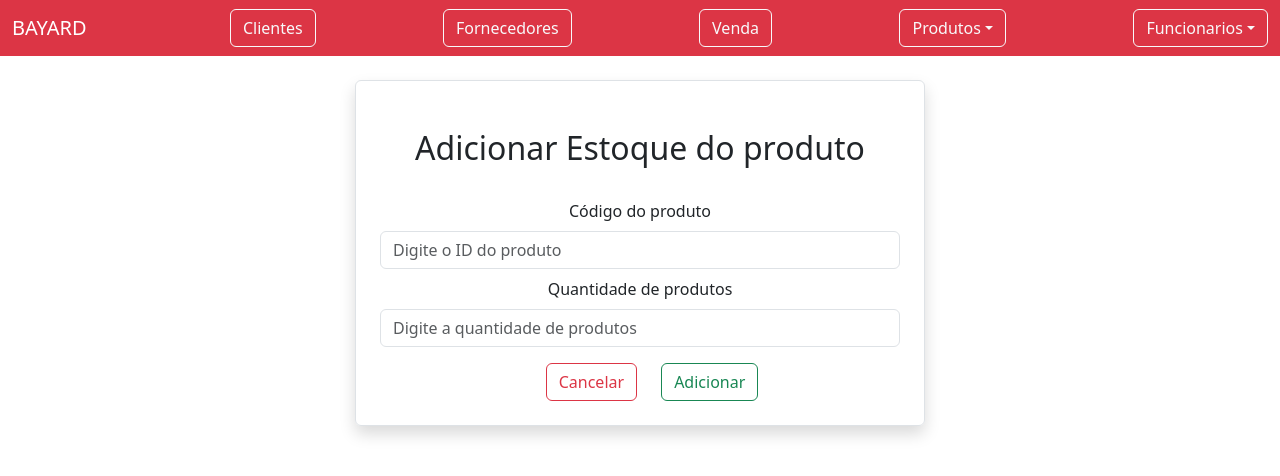
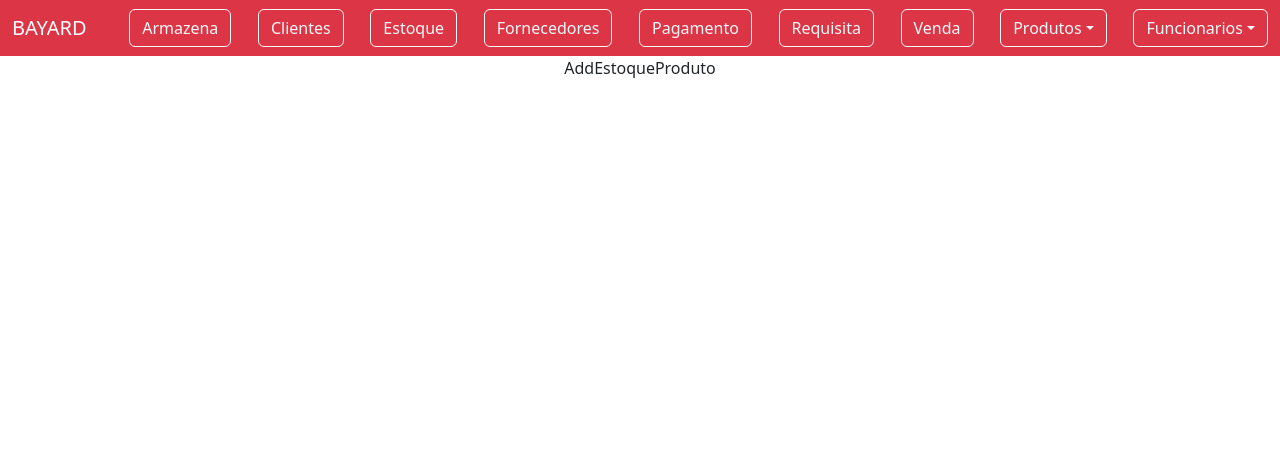
Before and after one commit to Breno-Lira/Projeto-BD-Bayard-Front, a React (Create React App) app: page /addestoqueProduto in a window 1280 px wide. Shown: the top 476 px of the page. Built offline with nearby package versions, Linux system fonts and the light colour scheme.

Commit message:
Alterando algumas coisas

```diff
--- a/src/App.js
+++ b/src/App.js
@@ -35,6 +35,10 @@ import EditPagamentos from './pagamentos/EditPagamentos';
 import EstoqueProduto from './pages/EstoqueProduto';
 import AddEstoqueProduto from './estoque_produto/AddEstoqueProduto';
 import EditEstoqueProduto from './estoque_produto/EditEstoqueProduto';
+import Armazena from './pages/Armazena';
+import AddArmazena from './produtos/AddArmazena';
+import Requisita from './pages/Requisita';
+import AddRequisita from './produtos/AddRequisita';
 
 function App() {
   return (
@@ -83,6 +87,12 @@ function App() {
           <Route exact path="/estoqueProduto" element={<EstoqueProduto />} />
           <Route exact path="/addestoqueProduto" element={<AddEstoqueProduto />} />
           <Route exact path="/editestoqueProduto/:id_estoque" element={<EditEstoqueProduto />} />
+
+          <Route exact path="/armazena" element={<Armazena />} />
+          <Route exact path="/addArmazena" element={<AddArmazena />} />
+
+          <Route exact path="/requisita" element={<Requisita />} />
+          <Route exact path="/addRequisita" element={<AddRequisita />} />
         </Routes>
 
 
--- a/src/estoque_produto/AddEstoqueProduto.js
+++ b/src/estoque_produto/AddEstoqueProduto.js
@@ -1,78 +1,7 @@
-import React, { useState } from 'react'
-import { Link, useNavigate } from 'react-router-dom'
-import axios from 'axios'
+import React from 'react'
 
-export default function addEstoqueProduto() {
-
-    const navigate = useNavigate()
-
-    const [estoqueProduto, setEstoqueProduto] = useState({
-        id_estoque: "",
-        codigo_produto: "",
-        quantidade_produtos: ""
-    })
-
-    const { id_estoque, codigo_produto, quantidade_produtos } = estoqueProduto
-
-    const onInputChange = (e) => {
-        setEstoqueProduto({ ...estoqueProduto, [e.target.name]: e.target.value })
-    }
-
-    const onCheckboxChange = (e) => {
-        setEstoqueProduto({ ...estoqueProduto, [e.target.name]: e.target.checked })
-    }
-
-    const onSubmit = async (e) => {
-        e.preventDefault();
-
-        const estoqueProdutoPayload = {
-            id_estoque: (estoqueProduto.id_estoque),
-            codigo_produto: (estoqueProduto.codigo_produto),
-            quantidade_produtos: (estoqueProduto.quantidade_produtos)
-        };
-
-        await axios.post("http://localhost:8080/estoque_produto/add", estoqueProdutoPayload);
-        navigate("/estoqueProduto");
-      };
-
-    return (
-        <div className='container'>
-            <div className='row'>
-                <div className='col-md-6 offset-md-3 border rounded p-4 mt-4 shadow'>
-                    <h2 className="text-center m-4">Adicionar Estoque do produto</h2>
-
-                    <form onSubmit={(e) => onSubmit(e)}>
-                        <div className='mb-3'>
-
-                            <label htmlFor='nota_fiscal' className='form-label mt-2'>Código do produto</label>
-                            <input
-                                type="text"
-                                className='form-control'
-                                name='codigo_produto'
-                                placeholder='Digite o ID do produto'
-                                value={codigo_produto}
-                                onChange={(e) => onInputChange(e)}
-                                required
-                            />
-
-                            <label htmlFor='quantidade_produtos' className='form-label mt-2'>Quantidade de produtos</label>
-                            <input
-                                type="text"
-                                className='form-control'
-                                name='quantidade_produtos'
-                                placeholder='Digite a quantidade de produtos'
-                                value={quantidade_produtos}
-                                onChange={(e) => onInputChange(e)}
-                                required
-                            />
-
-                        </div>
-
-                        <Link to="/estoqueProduto" className='btn btn-outline-danger mx-4'>Cancelar</Link>
-                        <button type='submit' className='btn btn-outline-success'>Adicionar</button>
-                    </form>
-                </div>
-            </div>
-        </div>
-    )
+export default function AddEstoqueProduto() {
+  return (
+    <div>AddEstoqueProduto</div>
+  )
 }
--- a/src/layout/Navbar.js
+++ b/src/layout/Navbar.js
@@ -10,9 +10,14 @@ export default function Navbar() {
           <a className="navbar-brand" href="/">BAYARD</a>
 
 
+          <Link className="btn btn-outline-light" to="/armazena">Armazena</Link>
           <Link className="btn btn-outline-light" to="/cliente">Clientes</Link>
+          <Link className="btn btn-outline-light" to="/estoqueProduto">Estoque</Link>
           <Link className="btn btn-outline-light" to="/fornecedores">Fornecedores</Link>
+          <Link className="btn btn-outline-light" to="/pagamentos">Pagamento</Link>
+          <Link className="btn btn-outline-light" to="/requisita">Requisita</Link>
           <Link className="btn btn-outline-light" to="/venda">Venda</Link>
+
 
           <div class="dropdown">
             <button className="btn btn-outline-light dropdown-toggle" type="button" data-bs-toggle="dropdown" aria-expanded="false">
--- a/src/produtos/AddArmazena.js
+++ b/src/produtos/AddArmazena.js
@@ -78,7 +78,7 @@ export default function AddArmazena() {
                             />
                         </div>
 
-                        <Link to="/caixa" className='btn btn-outline-danger mx-4'>Cancelar</Link>
+                        <Link to="/armazena" className='btn btn-outline-danger mx-4'>Cancelar</Link>
                         <button type='submit' className='btn btn-outline-success'>Adicionar</button>
                     </form>
                 </div>
--- a/src/produtos/AddRequisita.js
+++ b/src/produtos/AddRequisita.js
@@ -90,7 +90,7 @@ export default function AddRequisita() {
                             />
                         </div>
 
-                        <Link to="/caixa" className='btn btn-outline-danger mx-4'>Cancelar</Link>
+                        <Link to="/requisita" className='btn btn-outline-danger mx-4'>Cancelar</Link>
                         <button type='submit' className='btn btn-outline-success'>Adicionar</button>
                     </form>
                 </div>
```
